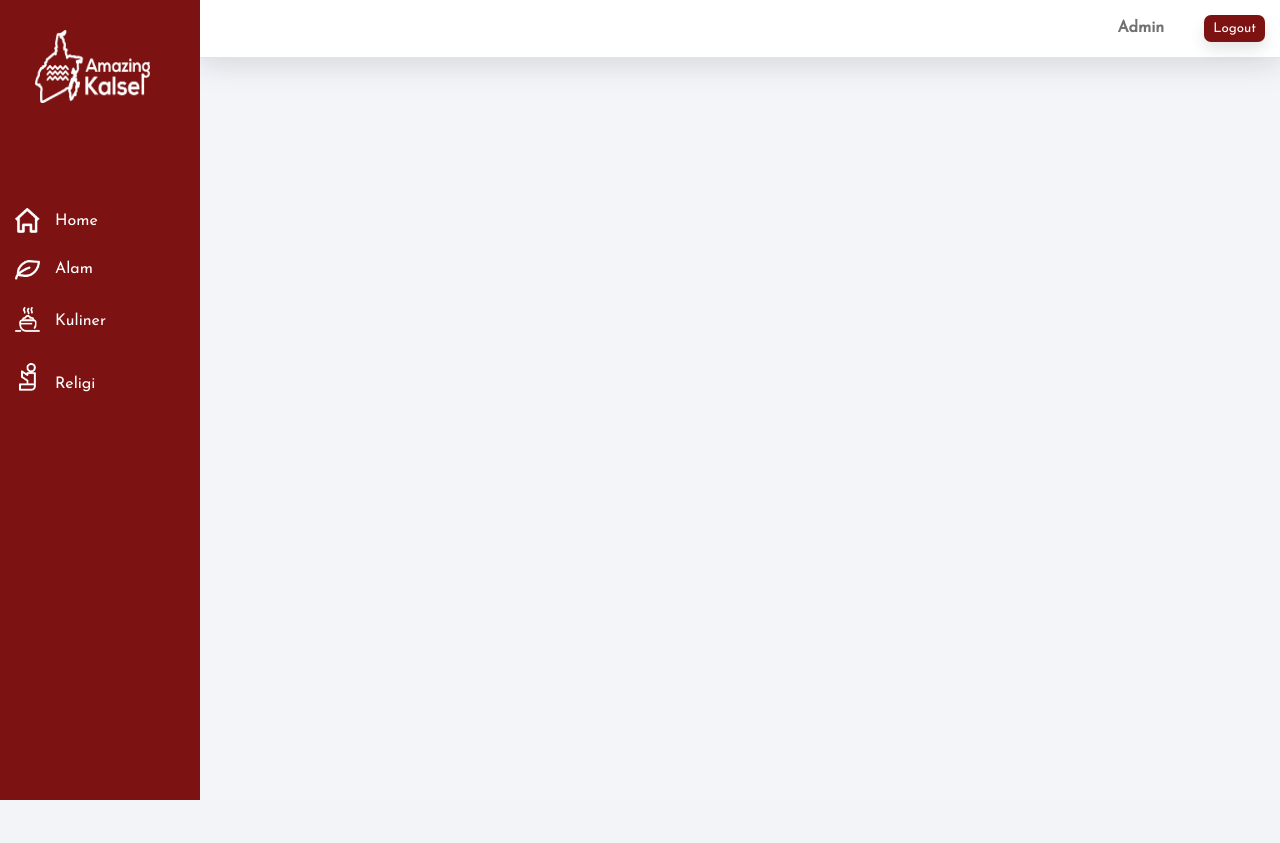
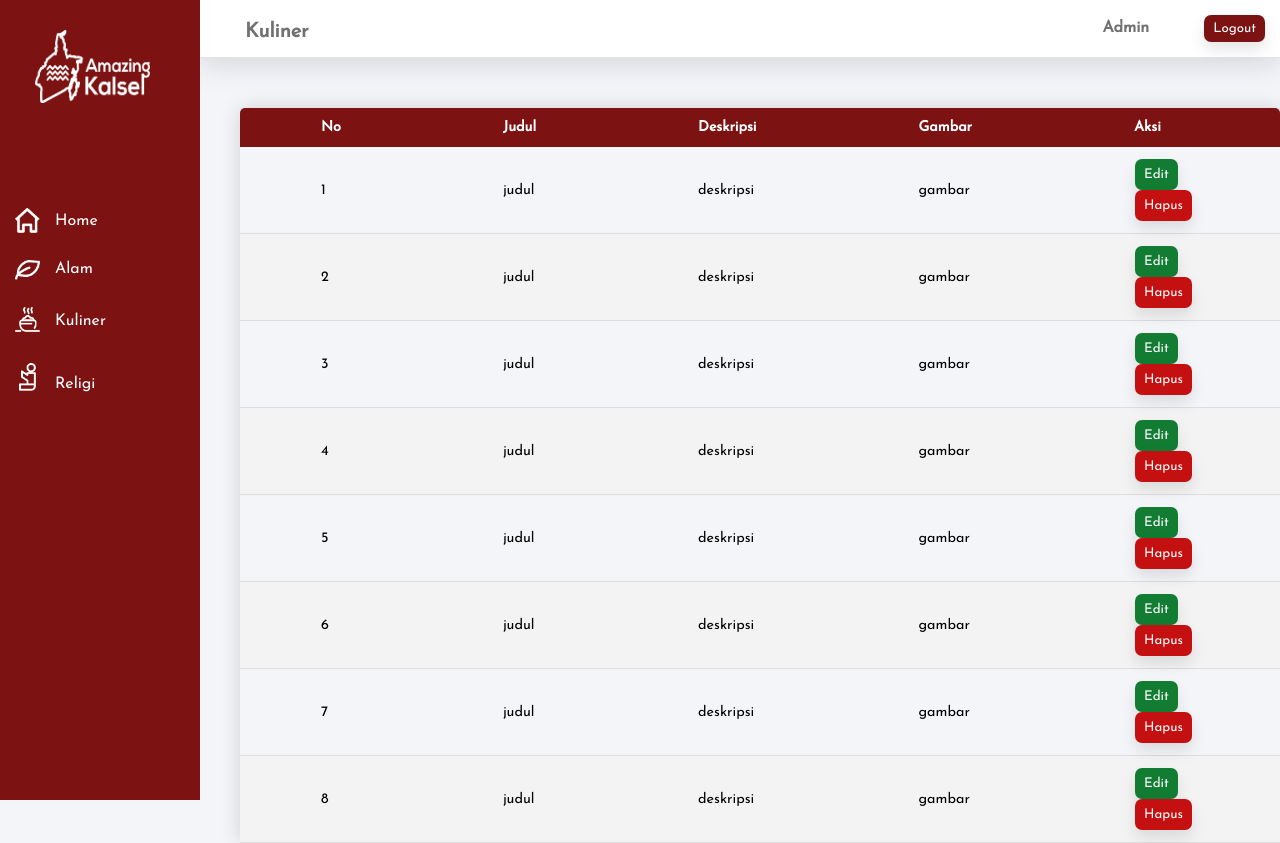
Before and after one commit to resyacahaya/web-wisata, a PHP site: page /halaman/kulineradmin.php in a window 1280 px wide. Before the commit the page ends 800 px from the top, so only its background shows below. Run offline with PHP 8.4, Linux system fonts and the light colour scheme; some libraries are stand-ins or nearby versions.

Commit message:
menambahkan kerangka file

```diff
--- a/halaman/kulineradmin.php
+++ b/halaman/kulineradmin.php
@@ -3,7 +3,7 @@
 <head>
 	<meta charset="UTF-8">
 	<title>Kuliner Admin</title>
-	<link rel="stylesheet" type="text/css" href="../css/berandaadmin.css">
+	<link rel="stylesheet" type="text/css" href="../css/alamadmin.css">
 	<script src="https://kit.fontawesome.com/b99e675b6e.js"></script>
 </head>
 <body>
@@ -22,8 +22,79 @@
     </div>
     <div class="main_content">
         <div class="header1">
-          <b>Admin</b><button type="button">Logout</button>
+          <b class="judul">Kuliner</b>
+          <b class="admin">Admin</b><button type="button">Logout</button>
         </div>
+        <table class="content-table">
+        <thead>
+          <tr>
+            <th>No</th>
+            <th>Judul</th>
+            <th>Deskripsi</th>
+            <th>Gambar</th>
+            <th>Aksi</th>
+          </tr>
+        </thead>
+        <tbody>
+          <tr>
+            <td>1</td>
+            <td>judul</td>
+            <td>deskripsi</td>
+            <td>gambar</td>
+            <td><button class="editbutton">Edit</button><button class="hapusbutton">Hapus</button></td>
+          </tr>
+        <!-- <tr class="active-row"> -->
+          <tr>
+            <td>2</td>
+            <td>judul</td>
+            <td>deskripsi</td>
+            <td>gambar</td>
+            <td><button class="editbutton">Edit</button><button class="hapusbutton">Hapus</button></td>
+          </tr>
+          <tr>
+            <td>3</td>
+            <td>judul</td>
+            <td>deskripsi</td>
+            <td>gambar</td>
+            <td><button class="editbutton">Edit</button><button class="hapusbutton">Hapus</button></td>
+          </tr>
+          <tr>
+            <td>4</td>
+            <td>judul</td>
+            <td>deskripsi</td>
+            <td>gambar</td>
+            <td><button class="editbutton">Edit</button><button class="hapusbutton">Hapus</button></td>
+          </tr>
+          <tr>
+            <td>5</td>
+            <td>judul</td>
+            <td>deskripsi</td>
+            <td>gambar</td>
+            <td><button class="editbutton">Edit</button><button class="hapusbutton">Hapus</button></td>
+          </tr>
+          <tr>
+            <td>6</td>
+            <td>judul</td>
+            <td>deskripsi</td>
+            <td>gambar</td>
+            <td><button class="editbutton">Edit</button><button class="hapusbutton">Hapus</button></td>
+          </tr>
+          <tr>
+            <td>7</td>
+            <td>judul</td>
+            <td>deskripsi</td>
+            <td>gambar</td>
+            <td><button class="editbutton">Edit</button><button class="hapusbutton">Hapus</button></td>
+          </tr>
+          <tr>
+            <td>8</td>
+            <td>judul</td>
+            <td>deskripsi</td>
+            <td>gambar</td>
+            <td><button class="editbutton">Edit</button><button class="hapusbutton">Hapus</button></td>
+          </tr>
+        </tbody>
+        </table>
     </div>
 </div>
 
```
Also changed, not shown: halaman/alamadmin.php (+66 -2 lines), halaman/religiadmin.php (+45 -2 lines).
